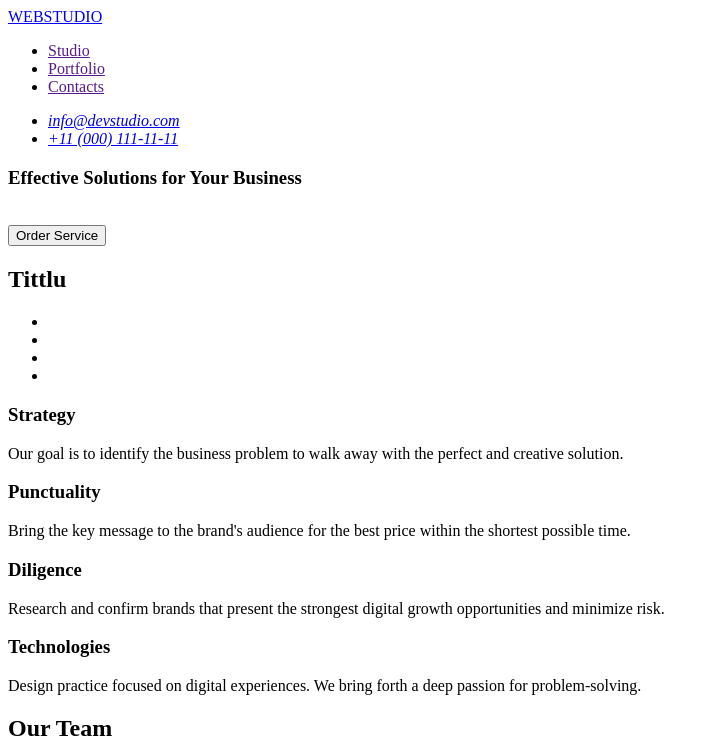
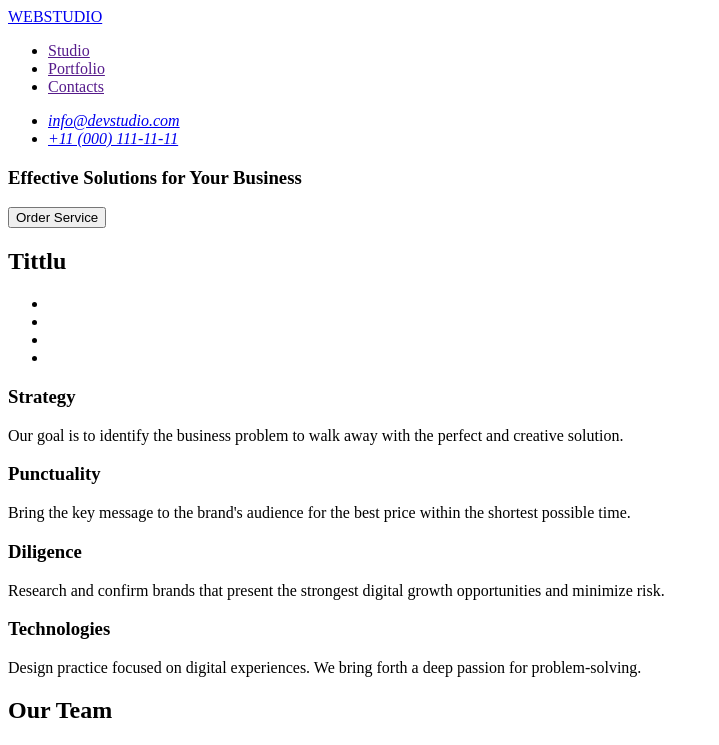
Before and after one commit to petronela88/goit-markup-hw-01, a plain HTML site: page index.html in a window 1280 px wide. Shown: the top 745 px of the page, without its empty margins (0-719 px from the left). Drawn offline with Linux system fonts and the light colour scheme.

Commit message:
made changes on line 28

```diff
--- a/index.html
+++ b/index.html
@@ -25,7 +25,7 @@
     <main>
         <section>
             <nav>
-                <h1>Effective Solutions for Your Business</h1><br>
+                <h1>Effective Solutions for Your Business</h1>
                 <button type="button">Order Service</button>
             </nav>
         </section>
```
